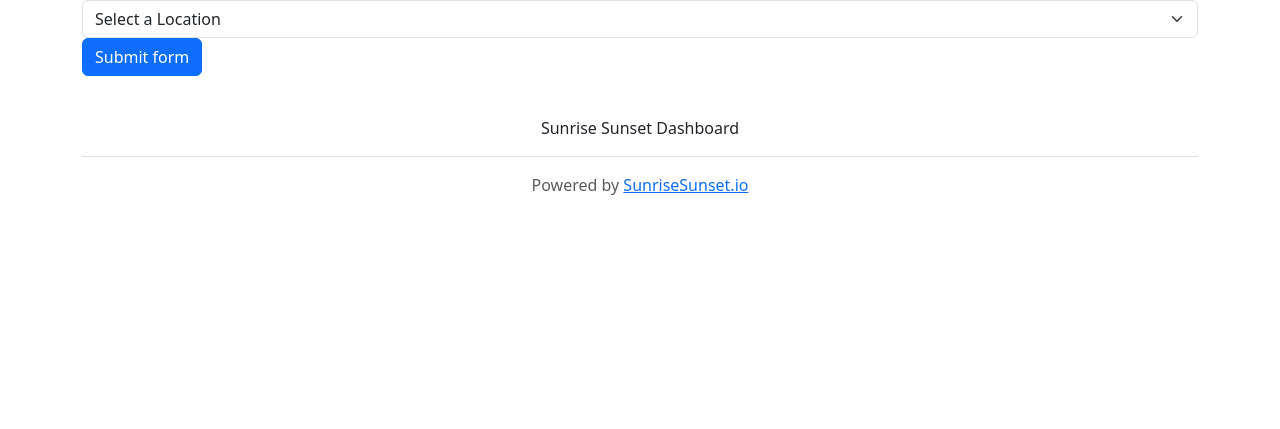
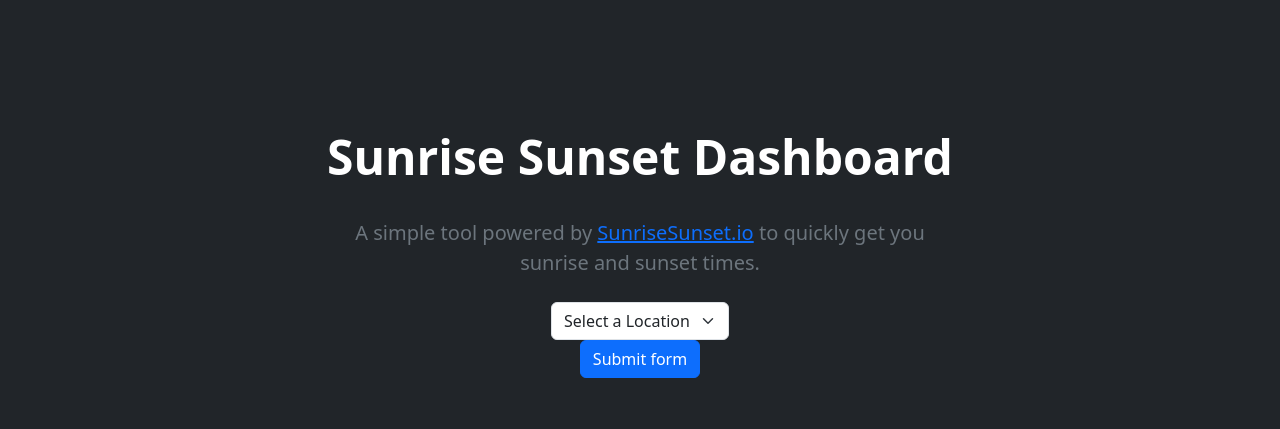
Before and after one commit to ITMD441-Web-Application-Foundations/Sunrise-Sunset-Dashboard, a plain HTML site: page index.html in a window 1280 px wide. Drawn offline with nearby package versions, Linux system fonts and the light colour scheme.

Commit message:
Change dashboard style

```diff
--- a/index.html
+++ b/index.html
@@ -14,9 +14,18 @@
   <title>SunriseSunset Dashboard</title>
 </head>
 <body>
-  <form>
+  <div class="bg-dark text-secondary px-4 py-5 text-center" id="dashboard_body"> <!--Bootstrap: https://getbootstrap.com/docs/5.3/examples/heroes/-->
+    <div class="py-5">
+      <h1 class="display-5 fw-bold text-white">Sunrise Sunset Dashboard</h1>
+      <div class="col-lg-6 mx-auto">
+        <p class="fs-5 mb-4">
+          A simple tool powered by <a href="https://sunrisesunset.io/">SunriseSunset.io</a> to quickly get you
+          sunrise and sunset times.
+        </p>
+        <div class="d-grid gap-2 d-sm-flex justify-content-sm-center">
+          <form id="dashboard_form">
             <div class="container"> <!--Bootstrap: https://getbootstrap.com/docs/5.3/forms/select/-->
-      <select class="form-select" aria-label="Default select example">
+              <select class="form-select" aria-label="Select location">
                 <option selected>Select a Location</option>
                 <option value="1">Los Angeles, CA</option>
                 <option value="2">Salt Lake City, UT</option>
@@ -29,13 +38,9 @@
               </div>
             </div>
           </form>
-  <div class="container"> <!--Bootstrap: https://getbootstrap.com/docs/5.3/examples/footers/-->
-    <footer class="py-3 my-4">
-      <ul class="nav justify-content-center border-bottom pb-3 mb-3">
-        <li class="nav-item">Sunrise Sunset Dashboard</li>
-      </ul>
-      <p class="text-center text-body-secondary">Powered by <a href="https://sunrisesunset.io/">SunriseSunset.io</a></p>
-    </footer>
+        </div>
+      </div>
+    </div>
   </div>
 </body>
 </html>
```
Lines whose indentation alone changed are shown as unchanged.
